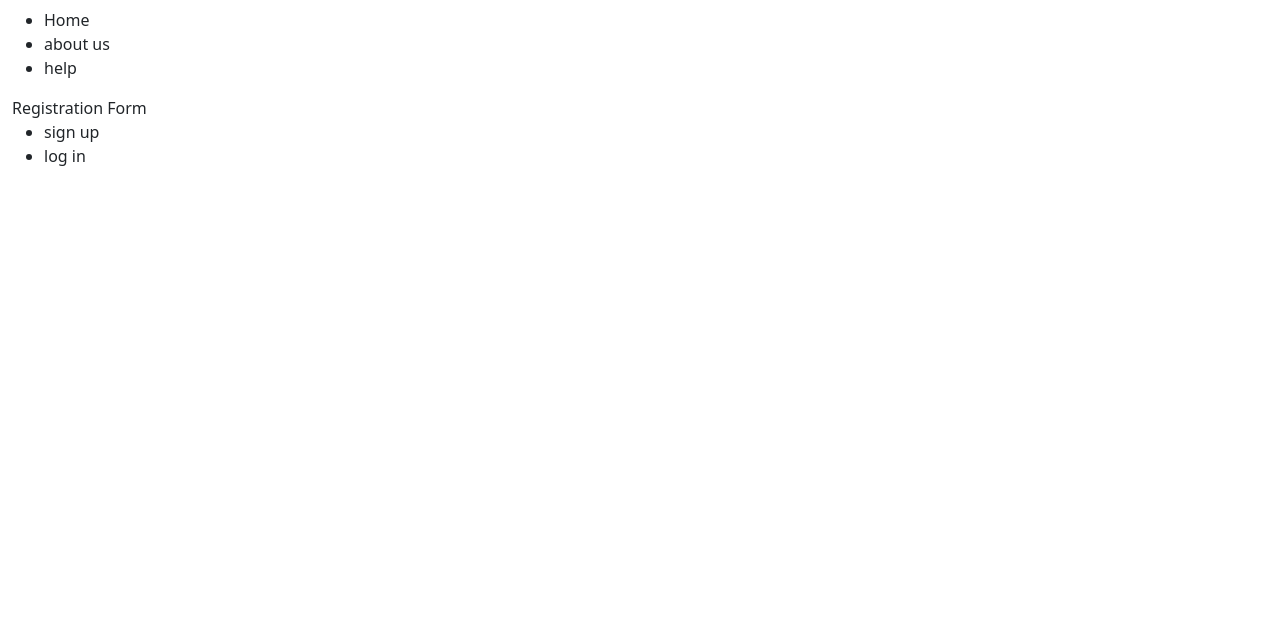
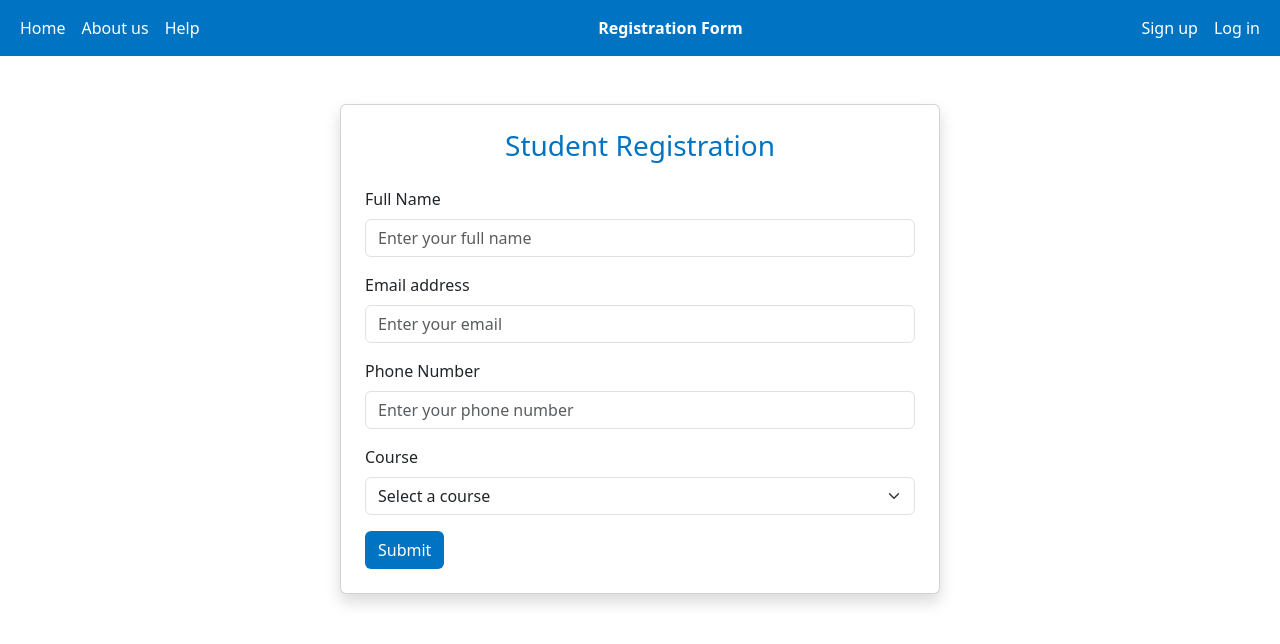
Before and after one commit to Shivamsingh7478/registration-form, a React (Vite) app in the folder frontend/: page / in a window 1280 px wide. Shown: the top 644 px of the page. Built offline with nearby package versions, Linux system fonts and the light colour scheme.

Commit message:
initial body

```diff
--- a/frontend/src/App.jsx
+++ b/frontend/src/App.jsx
@@ -2,6 +2,7 @@ import { useState } from 'react'
 
 import './App.css'
 import { Navbar } from './components/navbar'
+import { RegistrationForm } from './components/studentForm'
 
 function App() {
   const [count, setCount] = useState(0)
@@ -9,6 +10,7 @@ function App() {
   return (
     <div>
       <Navbar />
+      <RegistrationForm />
     </div>
   )
 }
--- a/frontend/src/components/navbar.css
+++ b/frontend/src/components/navbar.css
@@ -1,22 +1,16 @@
-/* Navbar.css */
-
-/* Custom color for the navbar background */
 .custom-navbar {
     background-color: #0074c2;
 }
 
-/* Text color */
 .custom-navbar .nav-link,
 .custom-navbar .navbar-brand {
     color: #fffefe;
 }
 
-/* Hover effect for links */
 .custom-navbar .nav-link:hover {
     color: #d1ecff;
 }
 
-/* Toggler icon color */
 .navbar-toggler {
     background-color: #fffefe;
 }
--- a/frontend/src/components/navbar.jsx
+++ b/frontend/src/components/navbar.jsx
@@ -1,3 +1,5 @@
+import './navbar.css'
+
 export const Navbar = () => {
     return (
         <nav className="navbar navbar-expand-lg custom-navbar">
@@ -15,21 +17,35 @@ export const Navbar = () => {
 
             </button>
 
-         <div>
-          <ul className="navbar-links">
-            <li>Home</li>
-            <li>about us</li>
-            <li>help</li>
+         <div className="collapse navbar-collapse" id="navbarNav">
+          <div className="d-flex w-100 justify-content-between align-items-center">
+          <ul className="navbar-nav me-auto mb-2 mb-lg-0">
+            <li className="nav-item">
+              <a className="nav-link" href="#">Home</a>
+
+              </li>
+              <li className="nav-item">
+                <a className="nav-link" href="#">About us</a>
+            </li>
+            <li className="nav-item">
+              <a className="nav-link" href="#">Help</a>
+            </li>
           </ul>
 
-          <div>Registration Form</div>
+          <div className="text-center text-white fw-bold" style={{flex:1}}>Registration Form</div>
 
 
-          <ul className="navbar-links">
-            <li>sign up</li>
-            <li>log in</li>
+          <ul className="navbar-nav">
+          <li className="nav-item">
+                <a className="nav-link" href="#">Sign up</a>
+            </li>
+            <li className="nav-item">
+                <a className="nav-link" href="#">Log in</a>
+            </li>
           </ul>
 
+
+        </div>
         </div>
         </div>
         </nav>
--- /dev/null
+++ b/frontend/src/components/studentForm.jsx
@@ -0,0 +1,40 @@
+export const RegistrationForm = () => {
+    return (
+      <div className="container my-5">
+        <div className="card shadow p-4" style={{ maxWidth: '600px', margin: '0 auto' }}>
+          <h3 className="text-center mb-4" style={{ color: '#0074c2' }}>Student Registration</h3>
+
+          <form>
+            <div className="mb-3">
+              <label htmlFor="name" className="form-label">Full Name</label>
+              <input type="text" className="form-control" id="name" placeholder="Enter your full name" />
+            </div>
+
+            <div className="mb-3">
+              <label htmlFor="email" className="form-label">Email address</label>
+              <input type="email" className="form-control" id="email" placeholder="Enter your email" />
+            </div>
+
+            <div className="mb-3">
+              <label htmlFor="phone" className="form-label">Phone Number</label>
+              <input type="tel" className="form-control" id="phone" placeholder="Enter your phone number" />
+            </div>
+
+            <div className="mb-3">
+              <label htmlFor="course" className="form-label">Course</label>
+              <select className="form-select" id="course">
+                <option selected disabled>Select a course</option>
+                <option value="btech">B.Tech</option>
+                <option value="bca">BCA</option>
+                <option value="mba">MBA</option>
+              </select>
+            </div>
+
+            <button type="submit" className="btn" style={{ backgroundColor: '#0074c2', color: '#fffefe' }}>
+              Submit
+            </button>
+          </form>
+        </div>
+      </div>
+    );
+  };
```
